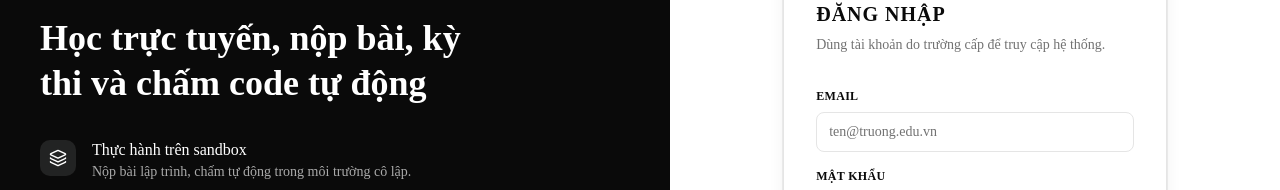
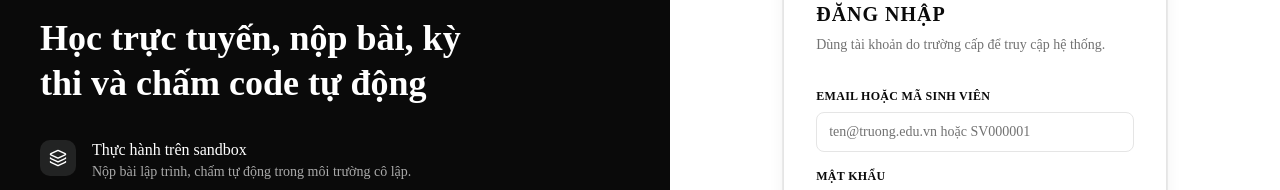
Before and after one commit to longtrandev2/LMS-P, a React (Vite) app in the folder apps/web/: page /login in a window 1280 px wide. Shown: the part 251-441 px from the top of the page. Built offline with nearby package versions, Linux system fonts and the light colour scheme; no server answers.

Commit message:
feat(web): form đăng nhập nhận email hoặc mã sinh viên

```diff
--- a/apps/web/src/features/auth/login-form.tsx
+++ b/apps/web/src/features/auth/login-form.tsx
@@ -19,7 +19,7 @@ import type { LoginResponse } from "@/types/api";
 export function LoginForm() {
   const navigate = useNavigate();
   const setSession = useAuthStore((s) => s.setSession);
-  const [email, setEmail] = useState("");
+  const [account, setAccount] = useState("");
   const [password, setPassword] = useState("");
   const [submitting, setSubmitting] = useState(false);
   const [formError, setFormError] = useState<string | null>(null);
@@ -28,14 +28,14 @@ export function LoginForm() {
     e.preventDefault();
     setFormError(null);
 
-    if (!email.trim() || !password) {
-      setFormError("Vui lòng nhập đầy đủ email và mật khẩu.");
+    if (!account.trim() || !password) {
+      setFormError("Vui lòng nhập đầy đủ tài khoản và mật khẩu.");
       return;
     }
 
     setSubmitting(true);
     try {
-      const data = await api.post<LoginResponse>("/auth/login", { email, password }, { anonymous: true });
+      const data = await api.post<LoginResponse>("/auth/login", { account: account.trim(), password }, { anonymous: true });
       setSession(data);
       toast.success(`Xin chào, ${data.user.full_name}!`);
       navigate(homePathFor(data.user), { replace: true });
@@ -60,14 +60,14 @@ export function LoginForm() {
       <CardContent>
         <form onSubmit={handleSubmit} className="space-y-4" noValidate>
           <div className="space-y-2">
-            <Label htmlFor="email">Email</Label>
+            <Label htmlFor="account">Email hoặc mã sinh viên</Label>
             <Input
-              id="email"
-              type="email"
-              autoComplete="email"
-              placeholder="ten@truong.edu.vn"
-              value={email}
-              onChange={(e) => setEmail(e.target.value)}
+              id="account"
+              type="text"
+              autoComplete="username"
+              placeholder="ten@truong.edu.vn hoặc SV000001"
+              value={account}
+              onChange={(e) => setAccount(e.target.value)}
               required
               aria-invalid={!!formError}
             />
```
